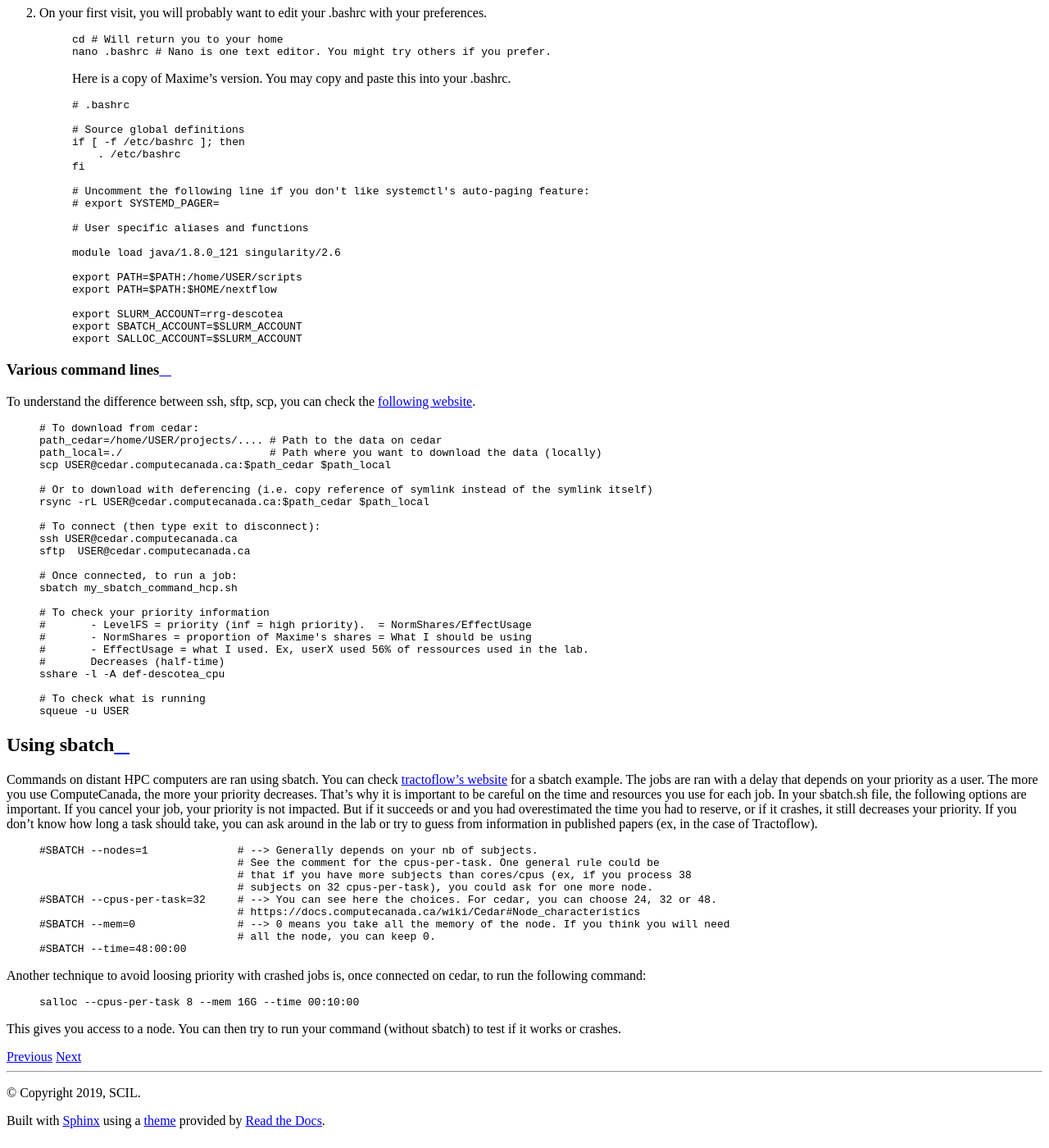
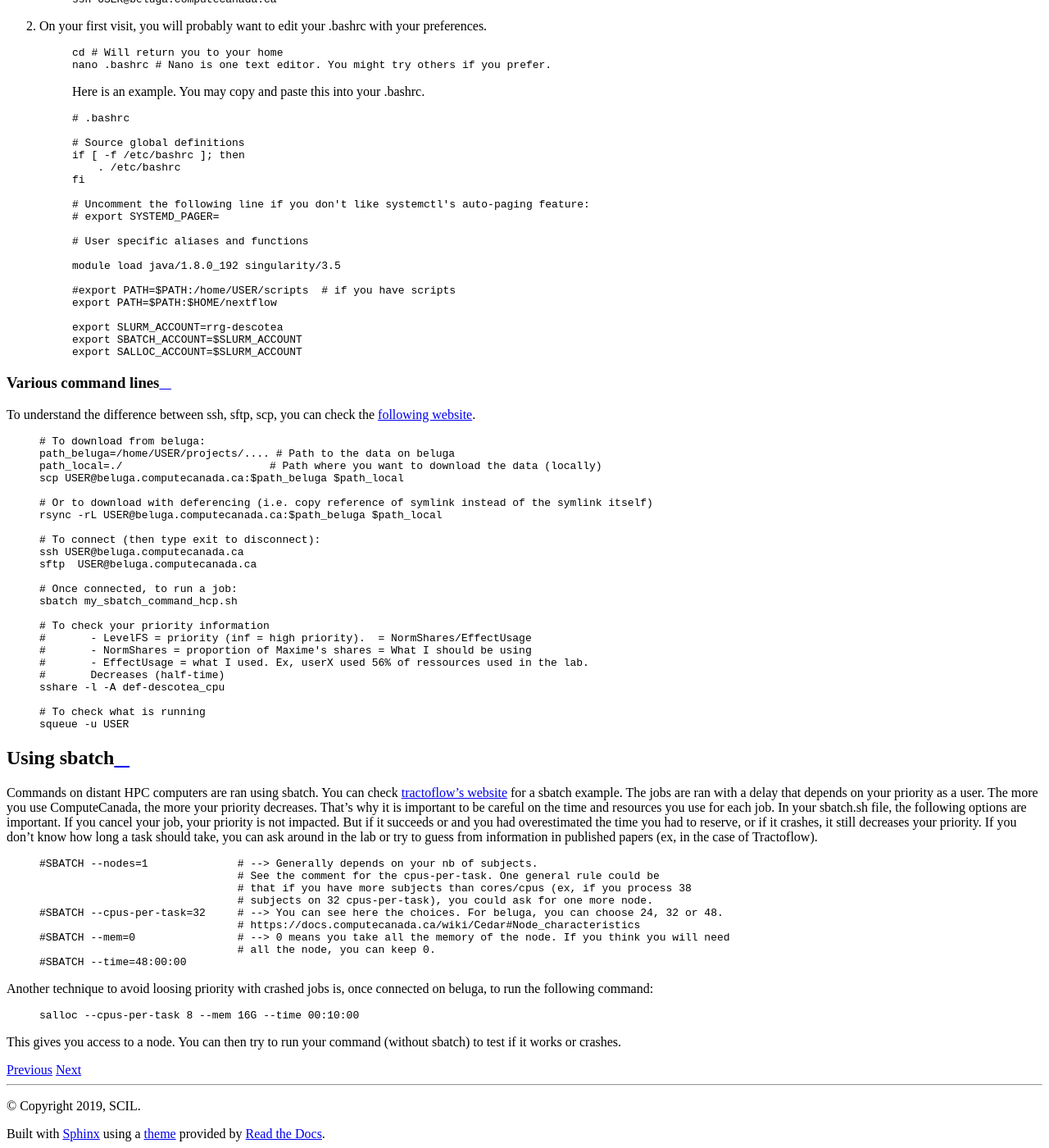
Before and after one commit to scilus/scil-documentation, a Sphinx documentation site: the page built from source/heavy/computing.rst, in a window 1280 px wide and 1400 px high, scrolled down 1829 px. Shown: the whole window at 82% size. Built offline with Sphinx 7.4.7 and the Read the Docs theme 2.0.0, drawn with Linux system fonts in a browser that asks for light colours; some of the changed text lies outside the part shown.

```diff
--- a/source/heavy/computing.rst
+++ b/source/heavy/computing.rst
@@ -15,7 +15,9 @@ Compute Canada
 
 `Compute Canada <https://www.computecanada.ca>`_ is an example of service for clusters. An explained in the :ref:`ref_onboarding` page, you must ask for access. Here are the links to the `login page <https://ccdb.computecanada.ca>`_ and to the `wiki page <https://docs.computecanada.ca/wiki/Compute_Canada_Documentation>`_.
 
-Our lab has access to cedar, graham or beluga. The following text takes cedar as example, but it could be either one. Here is how the directories are separated into "spaces", with Compute Canada's definition of each space:
+Our lab has access to cedar, graham or beluga. The following text takes beluga as example, but it could be either one. However, our lab has more TB and RAM on beluga.
+
+Here is how the directories are separated into "spaces" and Compute Canada's definition of each space:
 
 .. image:: ../images/logo_computeCanada.png
    :scale: 90 %
@@ -34,11 +36,11 @@ Thus, when you connect (ex, with ssh), you start in a directory called USER (you
 Using Compute Canada for the first time
 """""""""""""""""""""""""""""""""""""""
 
-1. Connect to cedar via ssh.
+1. Connect to beluga via ssh.
 
     .. code-block:: bash
 
-        ssh USER@cedar.computecanada.ca
+        ssh USER@beluga.computecanada.ca
 
 2. On your first visit, you will probably want to edit your .bashrc with your preferences.
 
@@ -47,7 +49,7 @@ Using Compute Canada for the first time
         cd # Will return you to your home
         nano .bashrc # Nano is one text editor. You might try others if you prefer.
 
-    Here is a copy of Maxime's version. You may copy and paste this into your .bashrc.
+    Here is an example. You may copy and paste this into your .bashrc.
 
     .. code-block:: bash
 
@@ -63,9 +65,9 @@ Using Compute Canada for the first time
 
         # User specific aliases and functions
 
-        module load java/1.8.0_121 singularity/2.6
+        module load java/1.8.0_192 singularity/3.5
 
-        export PATH=$PATH:/home/USER/scripts
+        #export PATH=$PATH:/home/USER/scripts  # if you have scripts
         export PATH=$PATH:$HOME/nextflow
 
         export SLURM_ACCOUNT=rrg-descotea
@@ -79,17 +81,17 @@ To understand the difference between ssh, sftp, scp, you can check the `followin
 
     .. code-block:: bash
 
-        # To download from cedar:
-        path_cedar=/home/USER/projects/.... # Path to the data on cedar
+        # To download from beluga:
+        path_beluga=/home/USER/projects/.... # Path to the data on beluga
         path_local=./                       # Path where you want to download the data (locally)
-        scp USER@cedar.computecanada.ca:$path_cedar $path_local
+        scp USER@beluga.computecanada.ca:$path_beluga $path_local
 
         # Or to download with deferencing (i.e. copy reference of symlink instead of the symlink itself)
-        rsync -rL USER@cedar.computecanada.ca:$path_cedar $path_local
+        rsync -rL USER@beluga.computecanada.ca:$path_beluga $path_local
 
         # To connect (then type exit to disconnect):
-        ssh USER@cedar.computecanada.ca
-        sftp  USER@cedar.computecanada.ca
+        ssh USER@beluga.computecanada.ca
+        sftp  USER@beluga.computecanada.ca
 
         # Once connected, to run a job:
         sbatch my_sbatch_command_hcp.sh
@@ -115,13 +117,13 @@ Commands on distant HPC computers are ran using sbatch. You can check `tractoflo
                                        # See the comment for the cpus-per-task. One general rule could be
                                        # that if you have more subjects than cores/cpus (ex, if you process 38
                                        # subjects on 32 cpus-per-task), you could ask for one more node.
-        #SBATCH --cpus-per-task=32     # --> You can see here the choices. For cedar, you can choose 24, 32 or 48.
+        #SBATCH --cpus-per-task=32     # --> You can see here the choices. For beluga, you can choose 24, 32 or 48.
                                        # https://docs.computecanada.ca/wiki/Cedar#Node_characteristics
         #SBATCH --mem=0                # --> 0 means you take all the memory of the node. If you think you will need
                                        # all the node, you can keep 0.
         #SBATCH --time=48:00:00
 
-Another technique to avoid loosing priority with crashed jobs is, once connected on cedar, to run the following command:
+Another technique to avoid loosing priority with crashed jobs is, once connected on beluga, to run the following command:
 
     .. code-block:: bash
 
```
Also changed, not shown: source/our_tools/tractoflow.rst (+40 -19 lines).
